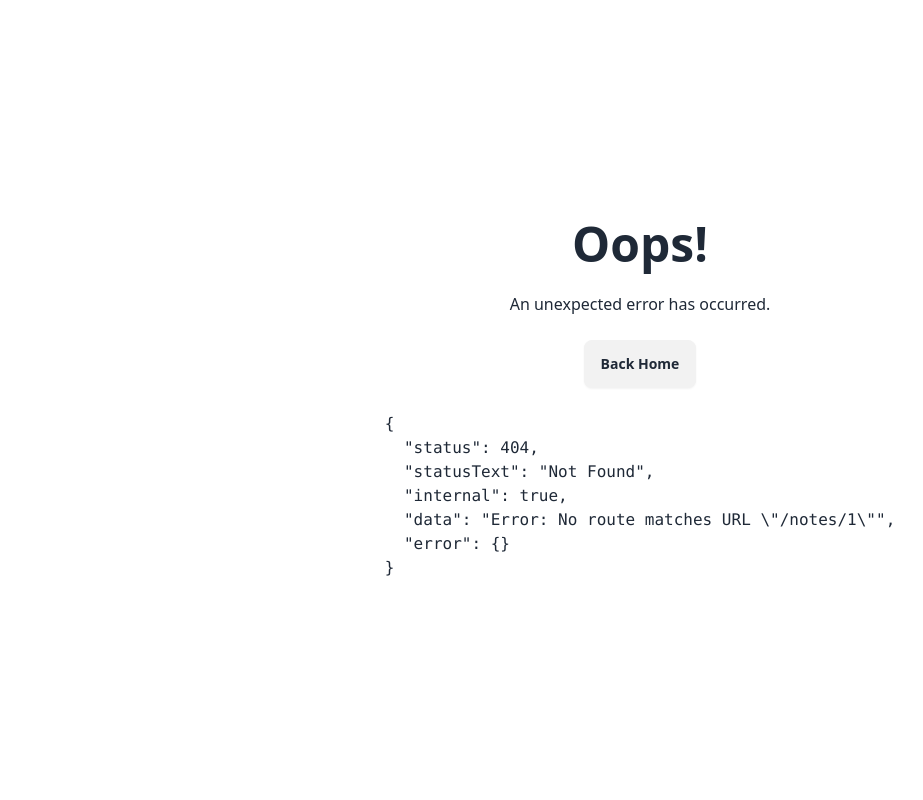
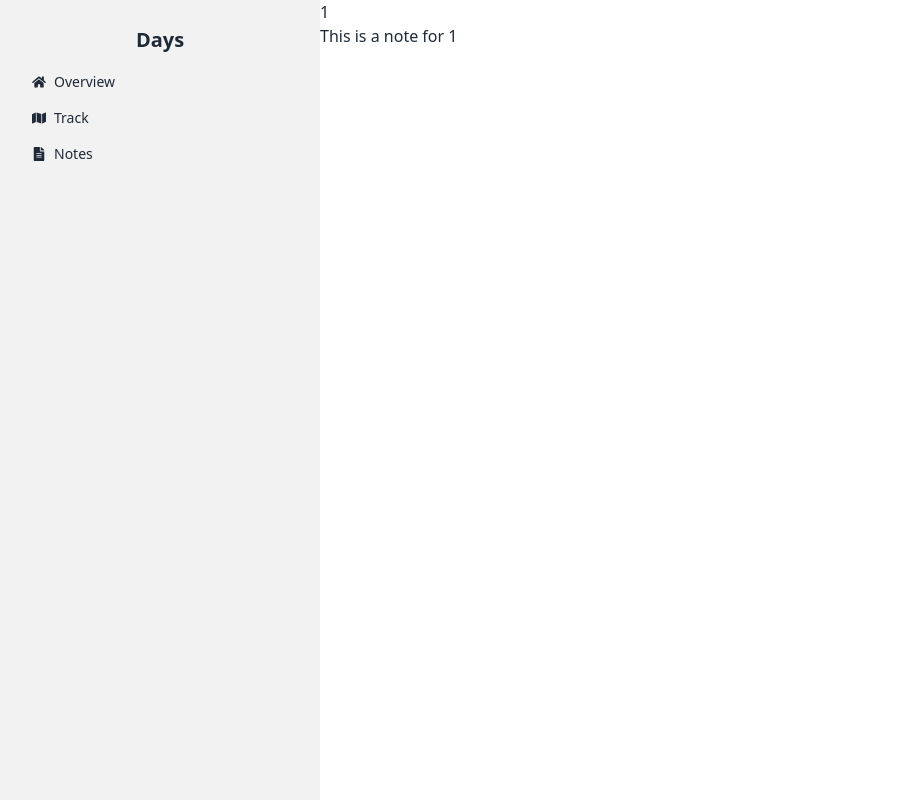
Before and after one commit to MountComb/days, a React (Vite) app in the folder frontend/: page /notes/1 in a window 1280 px wide. Before the commit this address had no page. Shown: the whole page, without its empty margins (0-923 px from the left). Built offline with nearby package versions, Linux system fonts and the light colour scheme.

Commit message:
create a note page and data loader

```diff
--- a/frontend/src/App.tsx
+++ b/frontend/src/App.tsx
@@ -1,4 +1,4 @@
-import { BsHouse, BsMap } from "react-icons/bs"
+import { FaFileAlt, FaHome, FaMap } from "react-icons/fa"
 import { Link, Outlet } from "react-router-dom"
 
 function App() {
@@ -14,8 +14,9 @@ function App() {
           <label className="drawer-overlay" aria-label="close sidebar" htmlFor="sidebar"></label>
           <ul className="menu min-h-full w-80 p-4 bg-base-200 text-base-content ">
             <li><Link className="btn btn-ghost text-xl" to="/">Days</Link></li>
-            <li><Link to="/" ><BsHouse />Overview</Link></li>
-            <li><Link to="/track" ><BsMap />Track</Link></li>
+            <li><Link to="/" ><FaHome />Overview</Link></li>
+            <li><Link to="/track" ><FaMap />Track</Link></li>
+            <li><Link to="/notes/:date" ><FaFileAlt />Notes</Link></li>
           </ul>
         </nav>
       </div>
--- /dev/null
+++ b/frontend/src/NotePage.tsx
@@ -0,0 +1,19 @@
+import { LoaderFunction, useLoaderData } from "react-router-dom"
+
+export const NotePageLoader: LoaderFunction = function ({ params }) {
+    const date = params.date
+    return {
+        date: date,
+        note: "This is a note for " + date,
+    }
+}
+
+export default function NotePage() {
+    const { date, note } = useLoaderData()
+    return (
+        <main>
+            <h1>{date}</h1>
+            <p>{note}</p>
+        </main>
+    )
+}
--- a/frontend/src/main.tsx
+++ b/frontend/src/main.tsx
@@ -6,11 +6,13 @@ import ErrorPage from './ErrorPage.tsx'
 import './index.css'
 import OverviewPage from './OverviewPage.tsx'
 import TrackPage from './TrackPage.tsx'
+import NotePage, { NotePageLoader } from './NotePage.tsx'
 
 const router = createBrowserRouter(createRoutesFromElements(
   <Route path="/" element={<App />} errorElement={<ErrorPage />}>
     <Route index element={<OverviewPage />} />
     <Route path='track/' element={<TrackPage />} />
+    <Route path='notes/:date' element={<NotePage />} loader={NotePageLoader} />
   </Route>
 )
 )
```
